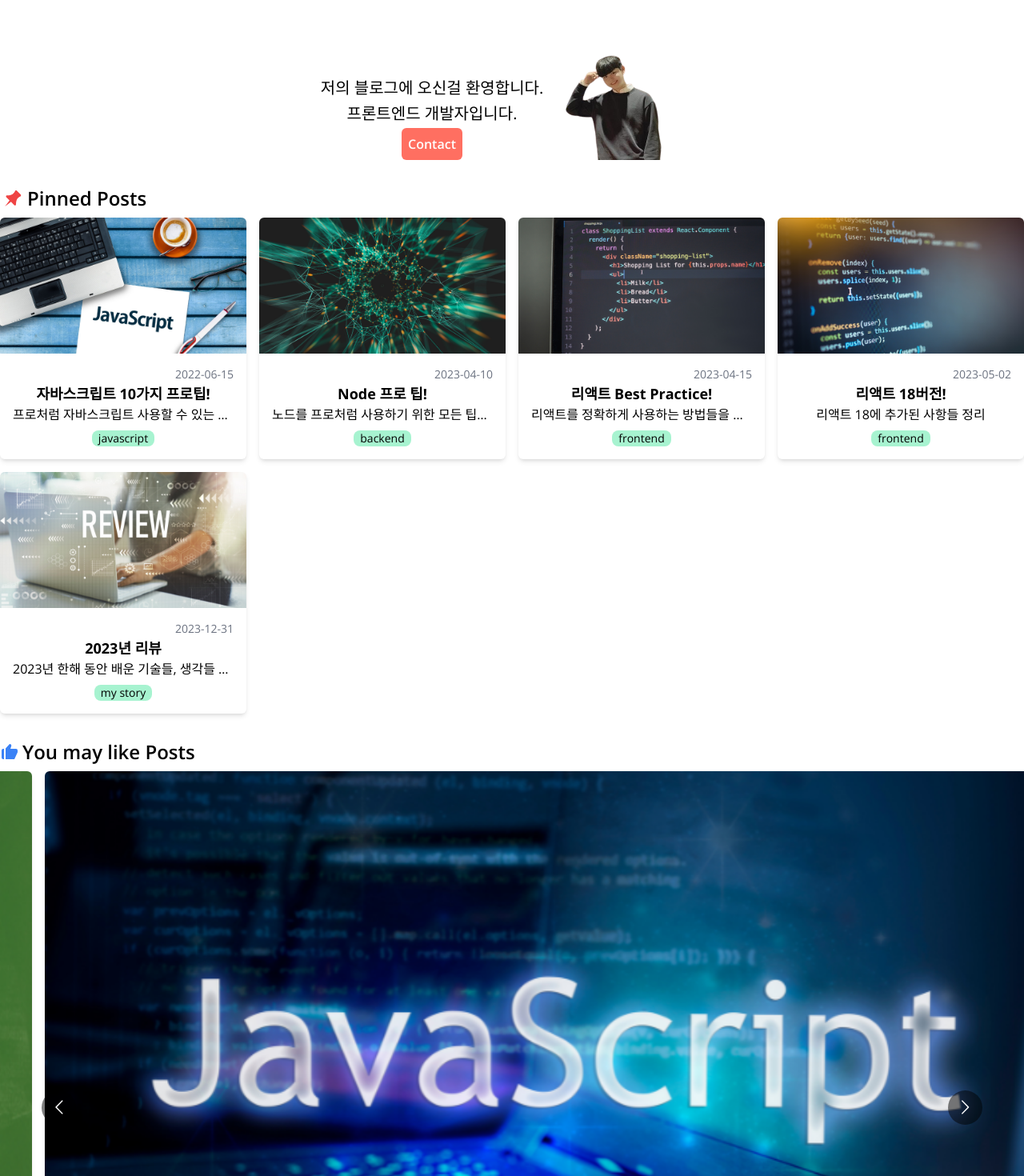
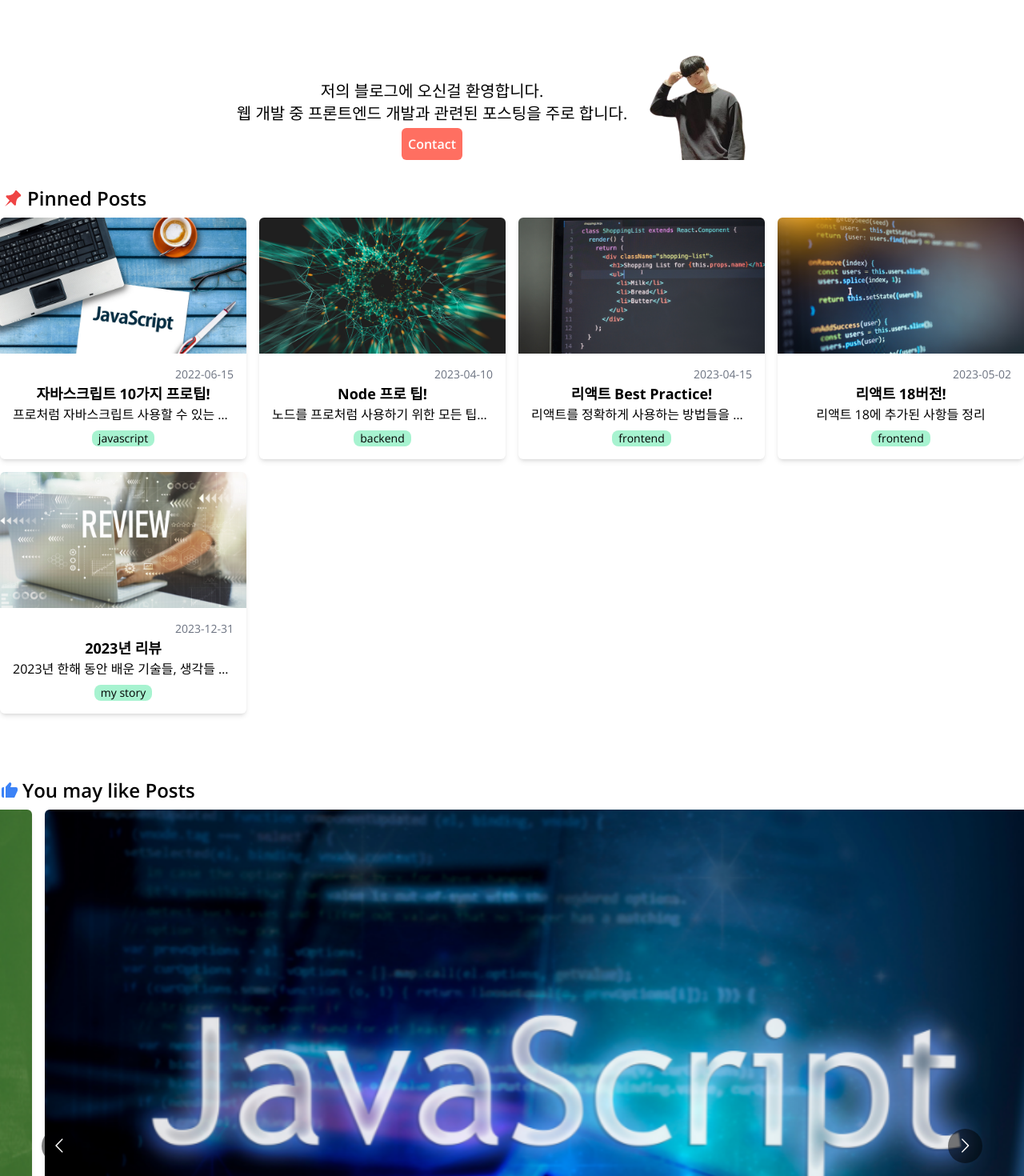
Before and after one commit to dongwook98/dongwook-blog, a Next.js app: page / in a window 1280 px wide. Shown: the part 100-1570 px from the top of the page at 80% size. Built offline with nearby package versions, Linux system fonts and the light colour scheme.

Commit message:
디자인 수정

```diff
--- a/src/app/about/page.tsx
+++ b/src/app/about/page.tsx
@@ -6,7 +6,7 @@ export default function AboutPage() {
   return (
     <>
       <Introduction />
-      <section className='border shadow-lg mt-4 p-8 text-center'>
+      <section className='border shadow-md mt-4 p-8 text-center'>
         <h2 className={TITLE_CLASS}>자기 소개</h2>
         <p>
           안녕하세요. 저는 강동욱입니다.
--- a/src/components/CarouselPosts.tsx
+++ b/src/components/CarouselPosts.tsx
@@ -5,10 +5,9 @@ import { BiSolidLike } from 'react-icons/bi';
 
 export default async function CarouselPosts() {
   const posts = await getNonPinnedPosts();
-  console.log(posts);
 
   return (
-    <section className='my-8'>
+    <section className='mt-20 my-8'>
       <h2 className='text-2xl font-semibold flex items-center'>
         <BiSolidLike className='text-blue-500 mr-1' />
         You may like Posts
--- a/src/components/Categories.tsx
+++ b/src/components/Categories.tsx
@@ -6,7 +6,7 @@ type Props = {
 
 export default function Categories({ categories, selected, onClick }: Props) {
   return (
-    <section className='text-center text-lg mx-8'>
+    <section className='text-center text-lg ml-10'>
       <h2 className='text-xl font-bold border-b border-accent mb-2'>
         Category
       </h2>
--- a/src/components/Introduction.tsx
+++ b/src/components/Introduction.tsx
@@ -6,8 +6,10 @@ export default function Introduction() {
   return (
     <div className='flex justify-center items-center'>
       <div className='flex flex-col items-center self-end'>
-        <p className='text-xl mb-1'>저의 블로그에 오신걸 환영합니다.</p>
-        <p className='text-xl mb-1'>프론트엔드 개발자입니다.</p>
+        <p className='text-xl mb-1 text-center'>
+          저의 블로그에 오신걸 환영합니다.
+          <br />웹 개발 중 프론트엔드 개발과 관련된 포스팅을 주로 합니다.
+        </p>
         <Link
           href={'/contact'}
           className='bg-accent rounded-md p-2 text-white font-semibold hover:brightness-125'
@@ -15,8 +17,12 @@ export default function Introduction() {
           Contact
         </Link>
       </div>
-      <div></div>
-      <Image src={MyImage} alt='나의 사진' width={200} />
+      <Image
+        className='border-2 border-none rounded-2xl hover:bg-accent transition-all duration-500'
+        src={MyImage}
+        alt='나의 사진'
+        width={200}
+      />
     </div>
   );
 }
```
